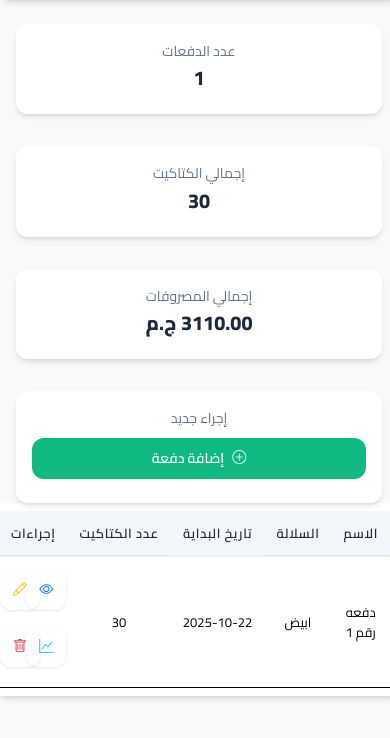
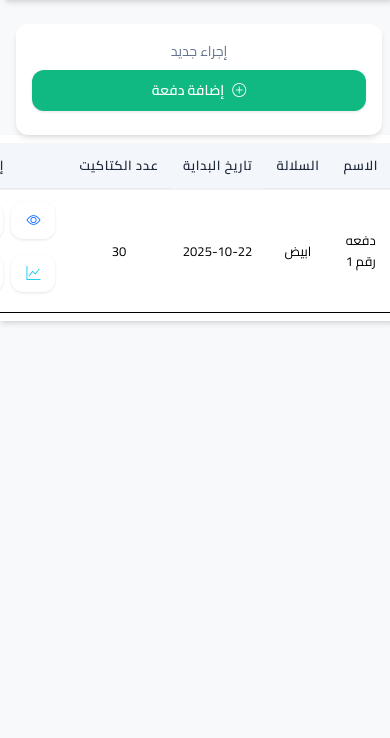
Before and after one commit to h73042026-cpu/ppp, a Flask app: page / in a window 390 px wide. Shown: the part 56-794 px from the top of the page. Run offline with Flask 3, Linux system fonts and the light colour scheme; data comes from the database, SQL or seed files in the repository; data that the repository does not hold is empty.

Commit message:
Refactor index.html to simplify layout and enhance styling; update CSS for improved button responsiveness on small screens

```diff
--- a/static/style.css
+++ b/static/style.css
@@ -699,11 +699,15 @@ select.form-control {
 @media (max-width: 576px) {
   .actions-grid {
     display: grid;
-    grid-template-columns: repeat(2, minmax(0, 1fr));
+    grid-template-columns: repeat(2, auto);
     gap: 0.5rem;
     justify-items: center;
+    align-items: center;
   }
   .actions-grid .btn {
-    width: 100%;
+    width: auto !important; /* override global small-screen rule */
+    min-width: 44px;
+    padding: 0.5rem;
+    box-shadow: var(--shadow-sm);
   }
 }
--- a/templates/index.html
+++ b/templates/index.html
@@ -1,25 +1,7 @@
 {% extends "layout.html" %}
 {% block content %}
 <div class="row g-3">
-  <div class="col-md-3">
-    <div class="card stat-card text-center p-3">
-      <div class="muted">عدد الدفعات</div>
-      <h3 class="mt-1">{{ total_batches }}</h3>
-    </div>
-  </div>
-  <div class="col-md-3">
-    <div class="card stat-card text-center p-3">
-      <div class="muted">إجمالي الكتاكيت</div>
-      <h3 class="mt-1">{{ total_chicks }}</h3>
-    </div>
-  </div>
-  <div class="col-md-3">
-    <div class="card stat-card text-center p-3">
-      <div class="muted">إجمالي المصروفات</div>
-      <h3 class="mt-1">{{ '%.2f'|format(total_expenses) }} ج.م</h3>
-    </div>
-  </div>
-  <div class="col-md-3">
+  <div class="col-12">
     <div class="card text-center p-3">
       <div class="muted">إجراء جديد</div>
       <a href="{{ url_for('add_batch') }}" class="btn btn-success mt-2"><i class="bi bi-plus-circle"></i> إضافة دفعة</a>
```
